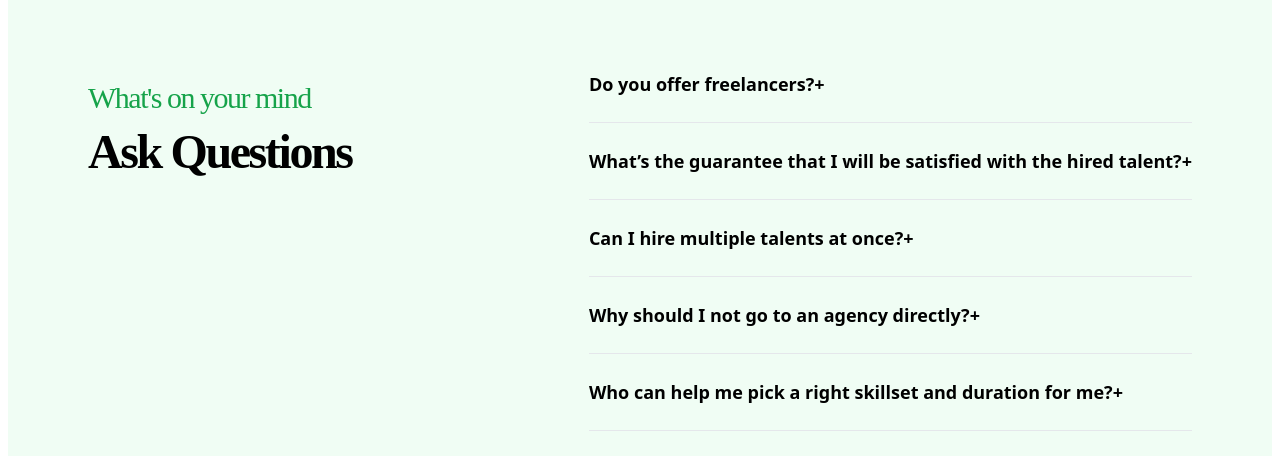
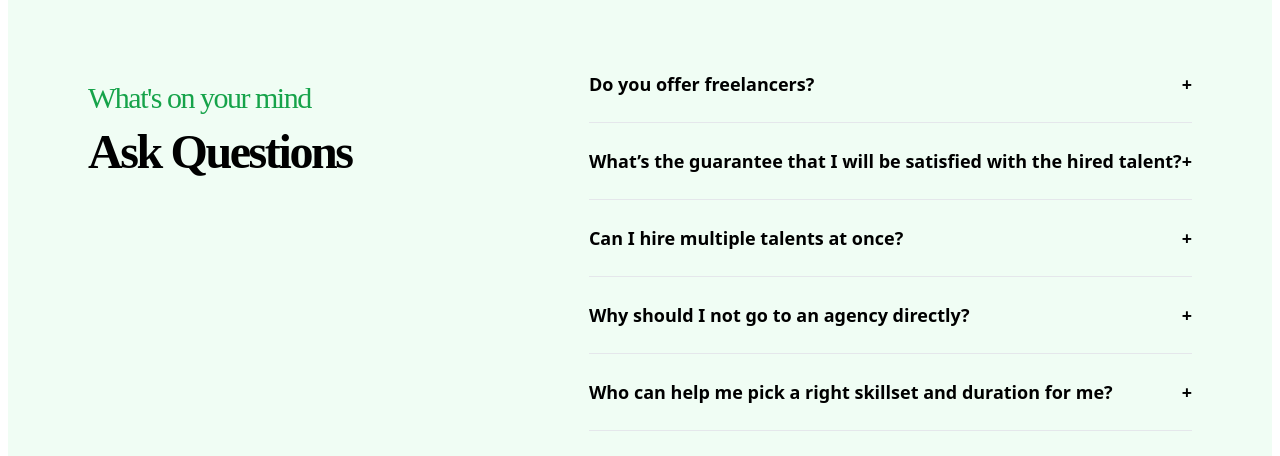
Before and after one commit to ishitaa-dhingra/thence_assignment, a React (Create React App) app: page / in a window 1280 px wide. Shown: the part 1079-1535 px from the top of the page. Built offline with nearby package versions, Linux system fonts and the light colour scheme.

Commit message:
changes in faq

```diff
--- a/src/Components/FAQ.jsx
+++ b/src/Components/FAQ.jsx
@@ -28,9 +28,12 @@ const faqData = [
 
 const FAQItem = ({ faq, toggle, isOpen }) => (
   <div className="border-b ">
-    <h3 className="text-lg mb-6 mt-6 font-semibold" onClick={toggle}>
+    <h3
+      className="text-lg mb-6 mt-6 font-semibold flex justify-between"
+      onClick={toggle}
+    >
       {faq.question}
-      <span>{isOpen ? "-" : "+"}</span>
+      <span className=" ">{isOpen ? "-" : "+"}</span>
     </h3>
     {isOpen && <p>{faq.answer}</p>}
   </div>
```
Also changed, not shown: src/images/Union (1).png (added), src/images/Vector 5273 (Stroke) (1).png (added).
